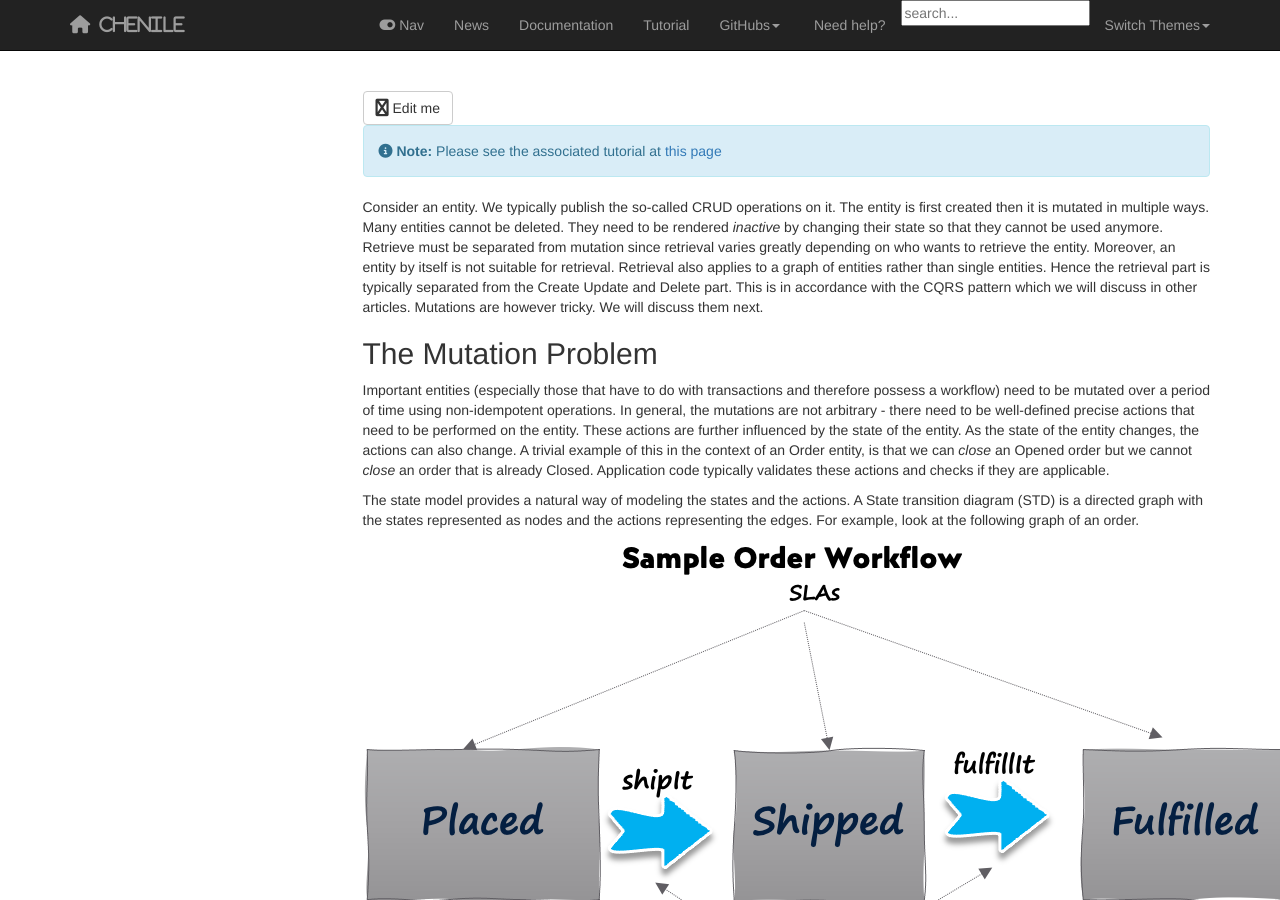
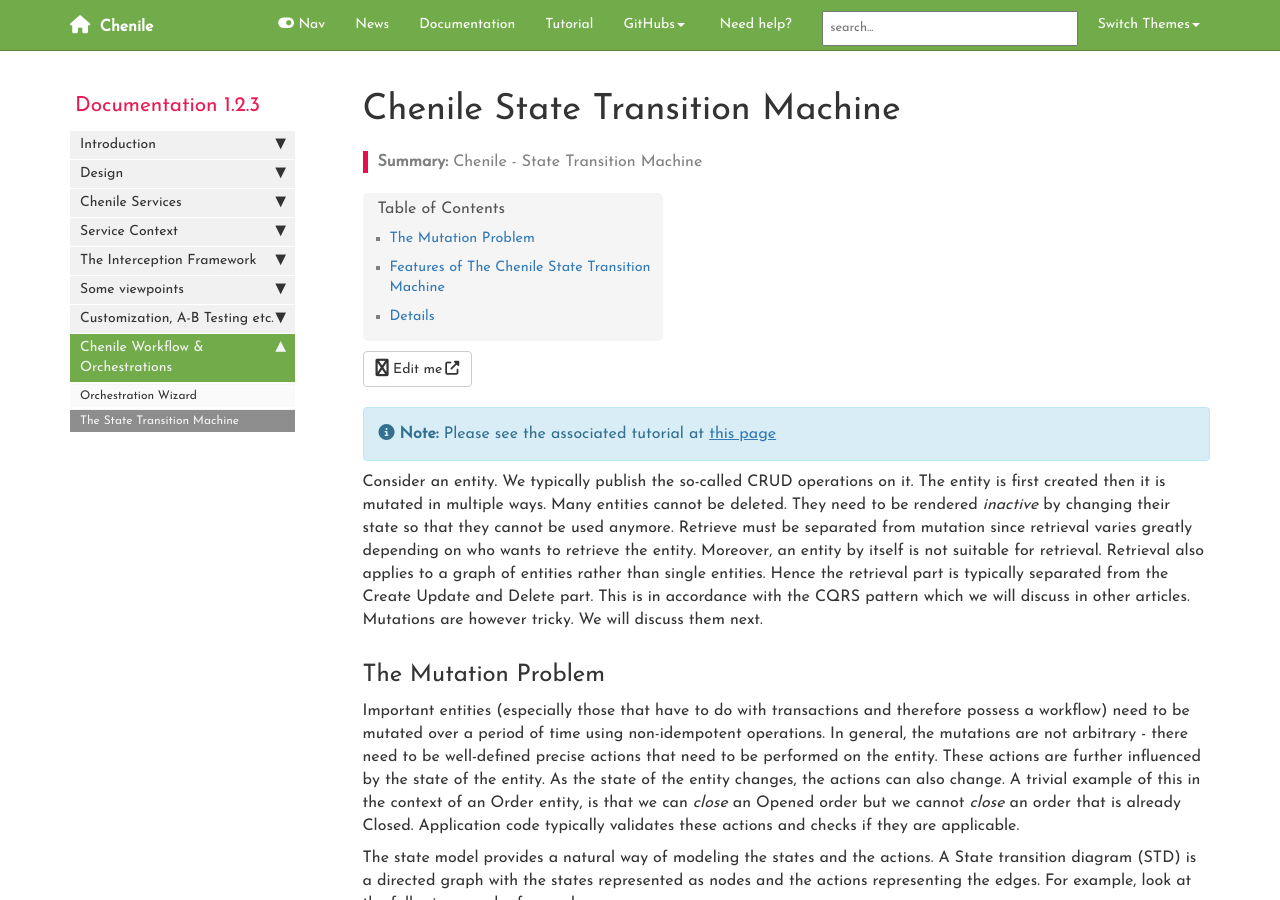
Before and after one commit to rajakolluru/cheniledocs.github.io, a Jekyll site: the page built from pages/chenile/400-stm.md, in a window 1280 px wide and 900 px high. Built offline with Jekyll 4.4.1, drawn with Linux system fonts in a browser that asks for light colours; nearby versions of some CDN libraries; our own code applies the rules of GitHub Pages for plain Markdown files; library files that are not in the unit come from our copies; comment, search, counter and statistics services are not loaded.

Commit message:
bugs corrected

```diff
--- a/_data/sidebars/tutorial_sidebar.yml
+++ b/_data/sidebars/tutorial_sidebar.yml
@@ -72,10 +72,14 @@
       url: /chenile-writing-interceptor.html
       output: web, pdf
 
-  - title: OWIZ
+  - title: OWIZ & Workflow
     output: web,pdf
     folderitems:
 
     - title: OWIZ Tutorial
       url: /owiz-tut.html
       output: web,pdf
+
+    - title: Workflow Tutorial
+      url: /chenile-workflow-tutorial.html
+      output: web,pdf
--- a/pages/chenile/400-stm.md
+++ b/pages/chenile/400-stm.md
@@ -1,4 +1,12 @@
-
+---
+title: Chenile State Transition Machine
+keywords: chenile  stm state-transition fsm finite-state
+sidebar: chenile_sidebar
+toc: true
+permalink: /chenile-stm.html
+folder: chenile
+summary: Chenile - State Transition Machine
+---
 {% include note.html content="Please see the associated tutorial at <a href='chenile-workflow-tutorial.html'>this page</a>" %}
 
 Consider an entity. We typically publish the so-called CRUD operations on it. The entity is first created then it is mutated in multiple ways. Many entities cannot be deleted. They need to be rendered _inactive_ by changing their state so that they cannot be used anymore. Retrieve must be separated from mutation since retrieval varies greatly depending on who wants to retrieve the entity. Moreover, an entity by itself is not suitable for retrieval. Retrieval also applies to a graph of entities rather than single entities. Hence the retrieval part is typically separated from the Create Update and Delete part. This is in accordance with the CQRS pattern which we will discuss in other articles.
```
Also changed, not shown: images/chenile-logo.png (added).
